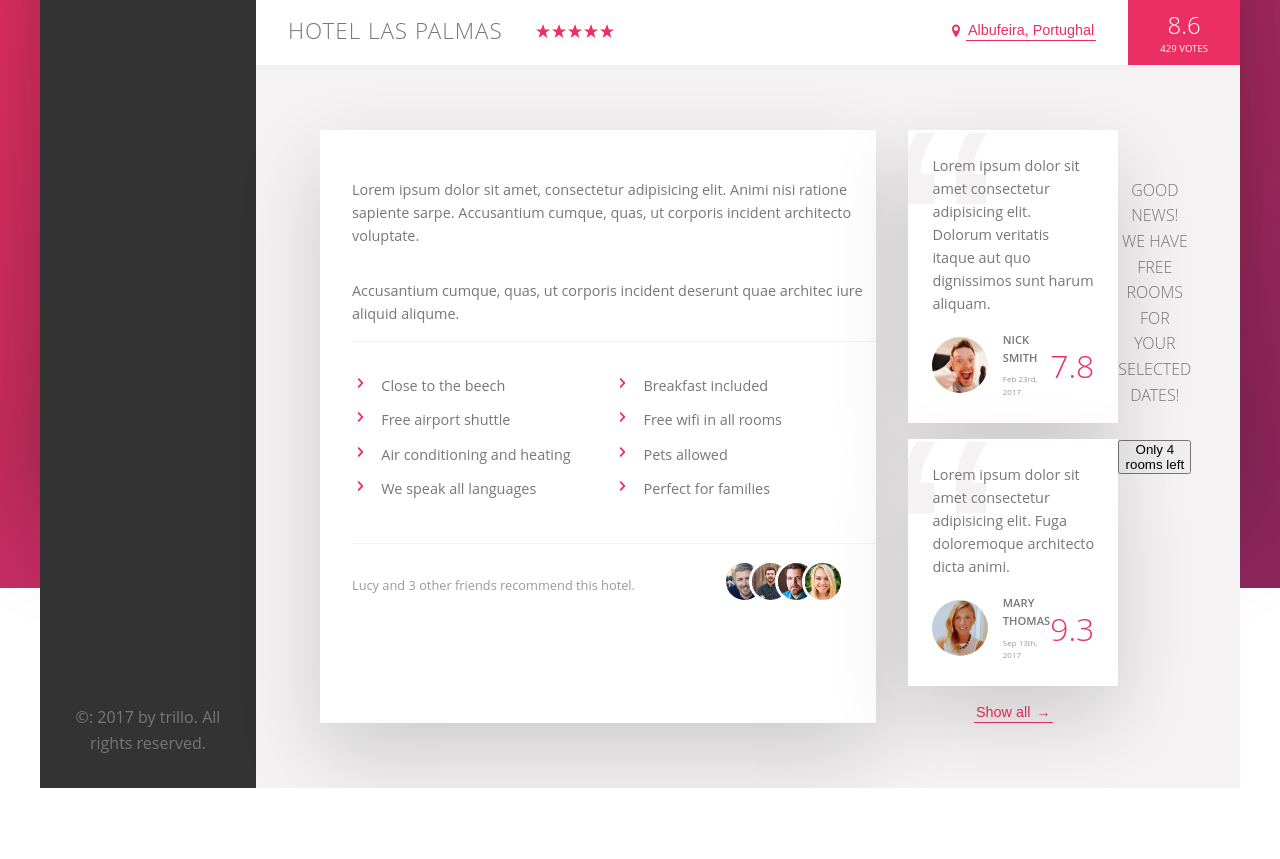
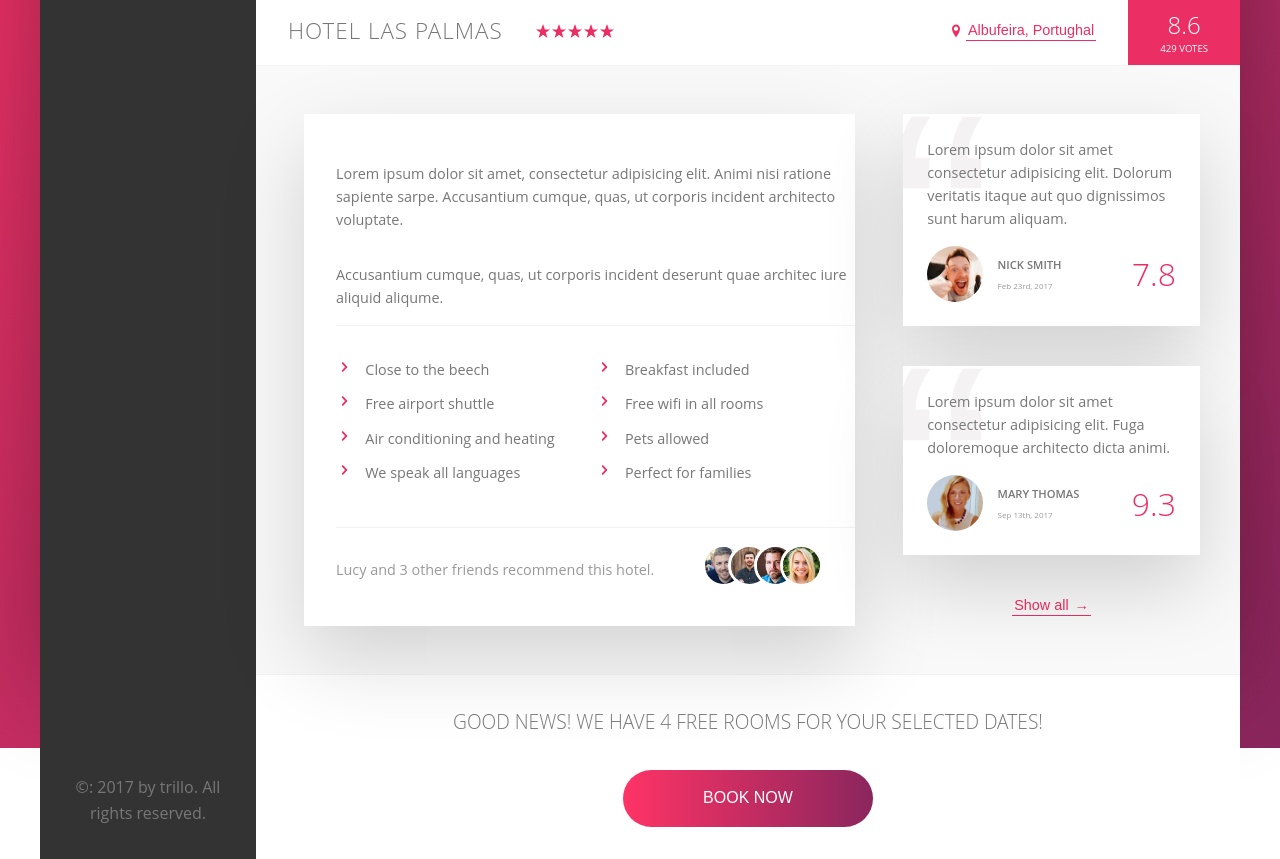
Before and after one commit to zainabzahid711/Trillo-Project, a website: page index.html in a window 1280 px wide. Shown: the part 564-1423 px from the top of the page. Before the commit the page ends 1352 px from the top, so only its background shows below. Drawn offline with Linux system fonts and the light colour scheme.

Commit message:
cta section complete

```diff
--- a/index.html
+++ b/index.html
@@ -207,16 +207,20 @@
           </div>
 
 
-          <div class="cta">
-            <h2 class="cta-book-now">
-              Good news! We have free rooms for your selected dates!
-            </h2>
-            <button class="btn">
-              Only 4 rooms left
-            </button>
-          </div>
 
 
+
+        </div>
+
+
+        <div class="cta">
+          <h2 class="cta-book-now">
+            Good news! We have 4 free rooms for your selected dates!
+          </h2>
+          <button class="btn">
+            <span class="btn-visible"> Book now </span>
+            <span class="btn-invisible"> Only 4 rooms left </span>
+          </button>
         </div>
 
       </main>
--- a/sass/_base.scss
+++ b/sass/_base.scss
@@ -21,7 +21,7 @@ $grey-dark-3: #999;
 
 :root{
   --color-primary: #eb2f64;
-  --color-primary-light: #ff3365;
+  --color-primary-light: #FF3366;
   --color-primary-dark:  #8A265D;
 
 
@@ -45,6 +45,10 @@ $grey-dark-3: #999;
 
 
 }
+
+
+$bp-largest: 75em;     //1200px
+
 
 *{
   margin: 0;
--- a/sass/_components.scss
+++ b/sass/_components.scss
@@ -294,7 +294,7 @@
     color: var(--grey-dark-1);
 
     span{
-      margin-left: 5px;
+      margin-left: 4px;
     }
 
   }
@@ -377,12 +377,8 @@
 
   &-count{
     margin-right: auto;
-    font-size: .8rem;
+    font-size: .9rem;
   }
-
-  // &-friends{
-
-  // }
 
   &-photo{
     box-sizing: content-box;
@@ -407,7 +403,7 @@
   background-color: #fff;
   box-shadow: var(--shadow-light);
   padding: 1.5rem;
-  margin-bottom: 1rem;
+  margin-bottom: 2.5rem;
   position: relative;
   overflow: hidden;
 
@@ -473,14 +469,16 @@
 
 }
 
+
+// //////////////////////////////////
 // cta call to action
 
 .cta{
-  padding: 3rem 0;
+  padding: 2rem 0;
   text-align: center;
 
   &-book-now{
-    font-size: 1rem;
+    font-size: 1.2rem;
     font-weight: 300;
     text-transform: uppercase;
 
@@ -488,3 +486,58 @@
 
   }
 }
+
+
+// btn
+
+.btn{
+  font-size: 1rem;
+  font-weight: 300;
+  border-radius: 100px;
+  border: none;
+  text-transform: uppercase;
+
+  background-image: linear-gradient(to right, var(--color-primary-light), var(--color-primary-dark));
+  color: #fff;
+
+  position: relative;
+  overflow: hidden;
+
+  cursor: pointer;
+
+  & > *{
+    height: 100%;
+    width: 100%;
+    display: inline-block;
+    transition: all .2s;
+  }
+
+  &-visible{
+    padding: 1.2rem 5rem;
+  }
+  &-invisible{
+    position: absolute;
+    padding: 1.2rem 0;
+
+    left: 0;
+    top: -100%;
+  }
+
+  &:hover{
+    background-image: linear-gradient(to left, var(--color-primary-light), var(--color-primary-dark));
+
+  }
+  &:hover &-visible{
+    transform: translateY(100%);
+  }
+
+  &:hover &-invisible{
+    top: 0;
+  }
+
+  &:focus{
+    outline: none;
+    animation: pulsate 1s infinite;
+  }
+
+}
--- a/sass/_layout.scss
+++ b/sass/_layout.scss
@@ -1,10 +1,14 @@
  .container{
-  max-width: 100rem;
+  max-width: 120rem;
   margin: 6rem auto;
   background-color: var(--grey-light-2);
   box-shadow: var(--shadow-dark);
   width: 75rem;
-  height: 60rem;
+  height: 70rem;
+
+  @media only screen and(max-width: $bp-largest){
+    margin: 0;
+  }
 
 }
 .header{
@@ -38,8 +42,8 @@
 .detail{
   font-size: .9rem;
   display: flex;
-  padding: 4rem;
-  background-color: var(--grey-light-2);
+  padding: 3rem 5.5rem 3rem 3rem;
+  background-color: var(--grey-light-1);
   border-bottom:  var(--line);
 }
 
@@ -48,12 +52,11 @@
   box-shadow: var(--shadow-light);
   padding:  3rem 0rem 2rem 2rem;
   flex: 0 0 65%;
-  margin-right: 2rem;
+  margin-right: 3rem;
 }
 
 .user-reviews{
-  flex: 1;
-
+  flex: 0 0 35%;
 
   display: flex;
   align-items: center;
```
Also changed, not shown: css/style.css.
